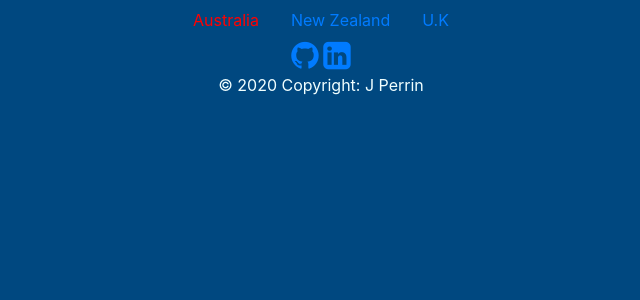
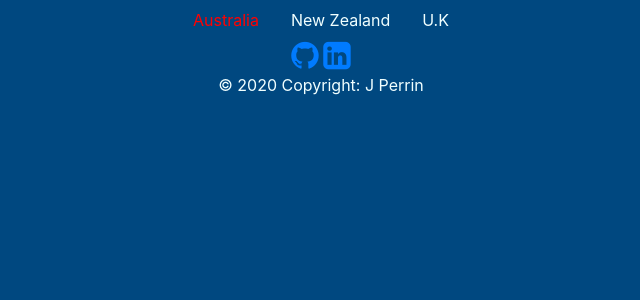
Before and after one commit to perrinjack/groundz, a React (Create React App) app: page /australia in a window 1280 px wide. Shown: the top 300 px of the page, without its empty margins (319-959 px from the left). Built offline with nearby package versions, Linux system fonts and the light colour scheme; no server answers.

Commit message:
Changed color of Navlink text

```diff
--- a/src/App.css
+++ b/src/App.css
@@ -21,3 +21,7 @@ body {
 .card {
   border-color: #004880;
 }
+
+.nav-link {
+  color: azure;
+}
```
